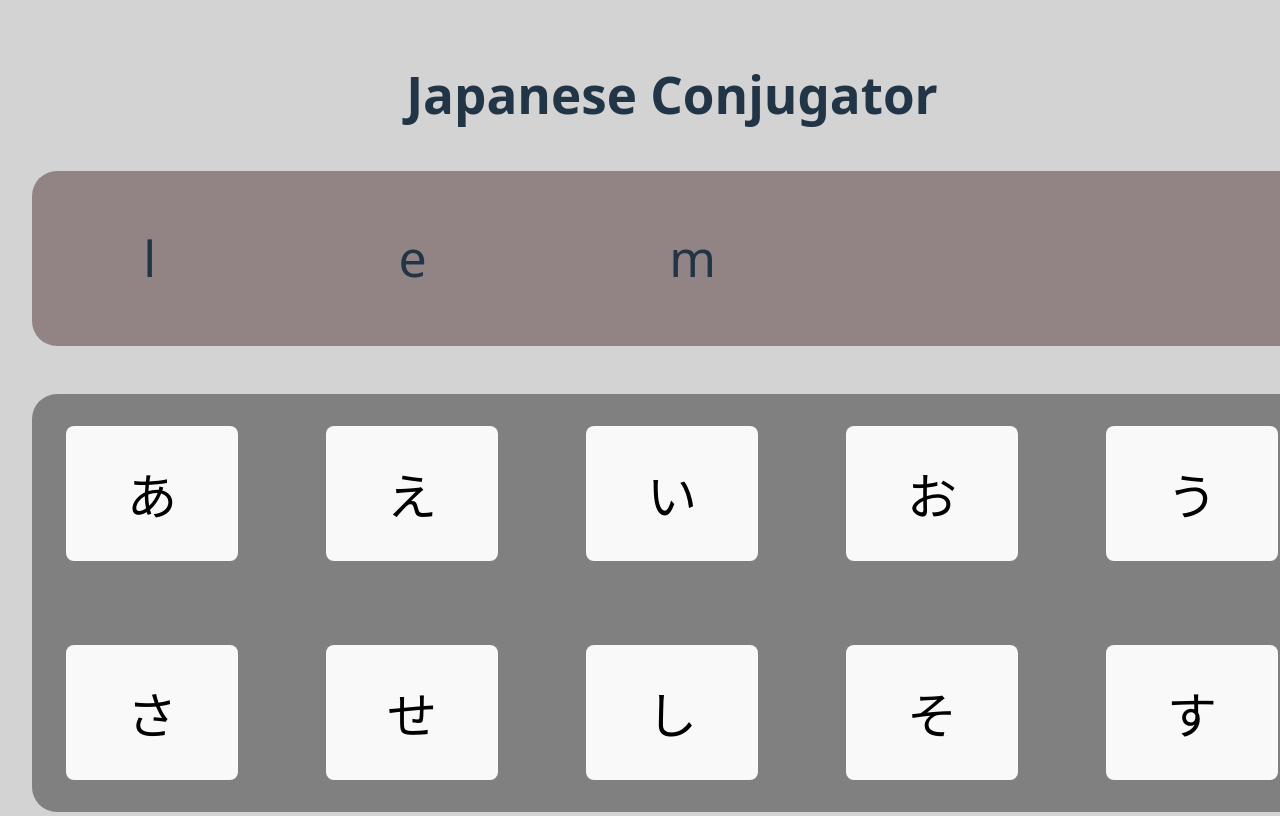
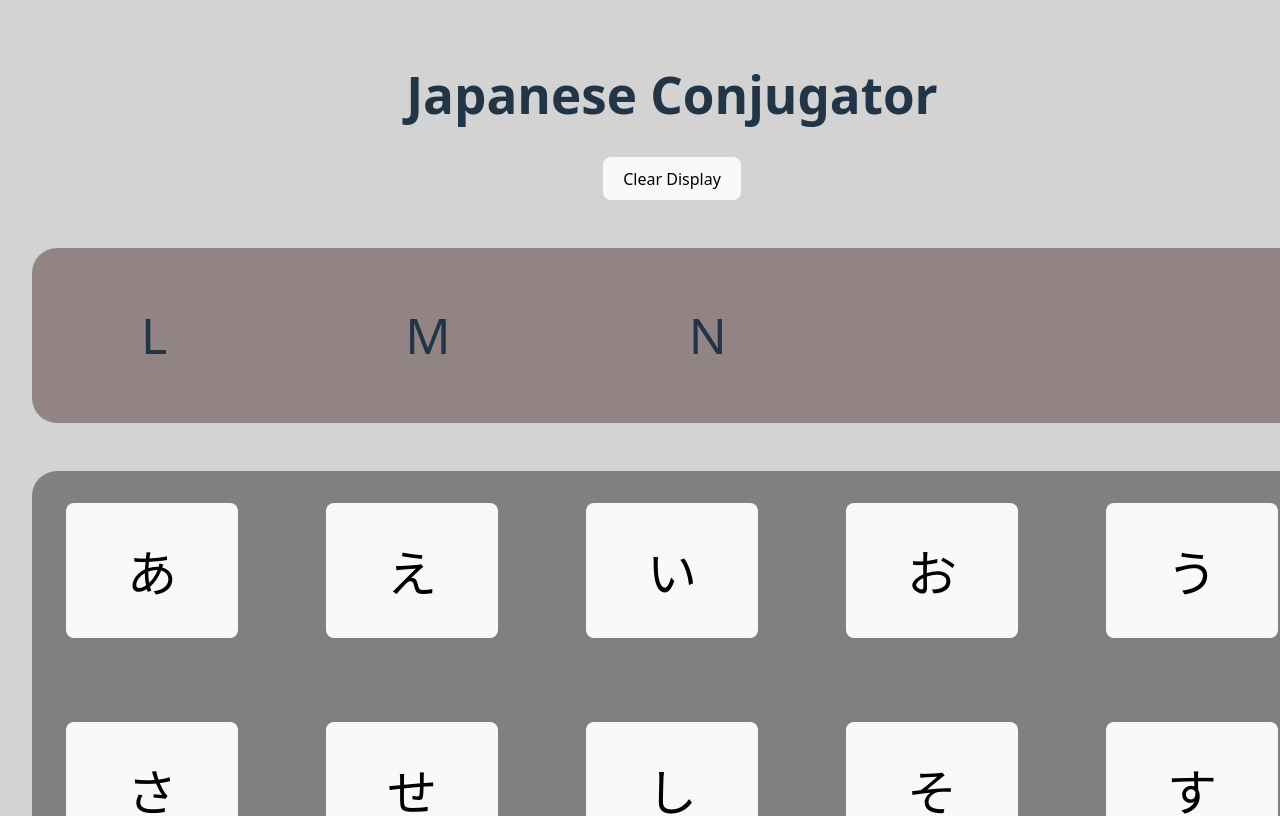
Before and after one commit to JGPico/JapaneseConjugator, a React (Vite) app: page / in a window 1280 px wide. Shown: the top 816 px of the page. Built offline with nearby package versions, Linux system fonts and the light colour scheme.

Commit message:
clear btn

```diff
--- a/src/App.tsx
+++ b/src/App.tsx
@@ -1,22 +1,23 @@
+import { useState } from 'react';
 import './App.css'
 import Card from './components/Card'
 import WordDisplay from './components/WordDisplay';
+import ButtonComponent from './components/Button';
 import genWordArray from './utilities/wordArrayGen'
 
 function App() {
 
   const wordList = ["レモン", "ライム", "泳ぐ", "食べる", "守る", "読む", "寝る", "飲む"];
   const charList = ["あ", "え", "い", "お", "う", "さ", "せ", "し", "そ", "す"];
-  const displayList = ["l", "e", "m"];
+  const [displayArray, setDisplayArray] = useState(genWordArray(["L", "M", "N"]));
 
   const wordArray = genWordArray(wordList);
   const charArray = genWordArray(charList);
 
   // This needs a function to add to and remove from on button press instead
-  const displayArray = genWordArray(displayList)
 
-  const handleClick = () => {
-    console.log(`display[0]: ${displayList[0]}`)
+  const handleClick = (j: string) => {
+    console.log(`jword: ${j}`)
     return null;
   }
 
@@ -26,16 +27,17 @@ function App() {
     <>
 
       <h1>Japanese Conjugator</h1>
+      <ButtonComponent text="Clear Display" onClick={() => { setDisplayArray(genWordArray([])) }}></ButtonComponent>
 
       <div className="grid-display">
-        {displayArray.map((char) => {
+        {displayArray.length > 0 ? displayArray.map((char) => {
           const { jword, id } = char
           return (
             <WordDisplay
               key={id}
               jchar={jword}></WordDisplay>
           )
-        })}
+        }) : <WordDisplay key={1} jchar={". . ."}></WordDisplay>}
       </div>
 
       <div className="grid-letters">
@@ -45,7 +47,7 @@ function App() {
             <Card
               key={id}
               jword={jword}
-              onClick={() => { handleClick() }}></Card>
+              onClick={() => { handleClick(jword) }}></Card>
           )
         })}
       </div>
@@ -57,7 +59,7 @@ function App() {
             <Card
               key={id}
               jword={jword}
-              onClick={() => { handleClick() }}></Card>
+              onClick={() => { handleClick(jword) }}></Card>
           )
         })}
 
--- /dev/null
+++ b/src/components/Button.tsx
@@ -0,0 +1,17 @@
+import { MouseEvent } from "react";
+
+interface BProps {
+    text: string
+    onClick: () => void
+}
+
+const ButtonComponent = ({ text, onClick }: BProps) => {
+    const handleMouseEvent = (event: MouseEvent<HTMLButtonElement>) => {
+        event.preventDefault();
+        onClick();
+    }
+
+    return <button onClick={handleMouseEvent}>{text}</button>
+}
+
+export default ButtonComponent;
```
